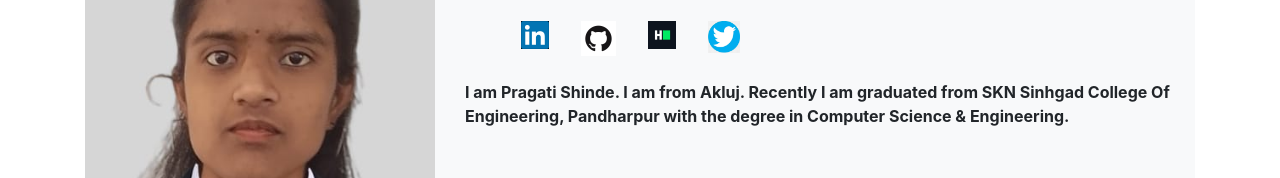
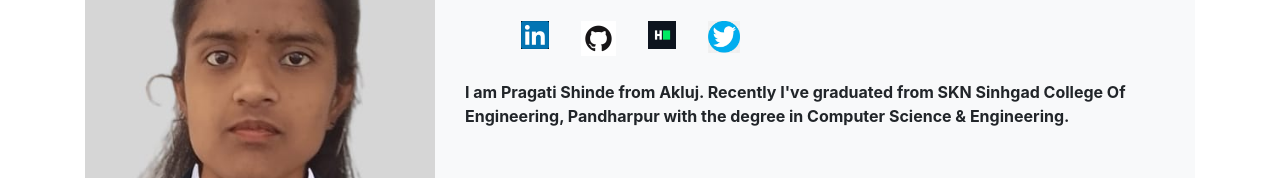
Before and after one commit to PragatiShinde16/PortFolio-Website, a plain HTML site: page index.html in a window 1280 px wide. Shown: the part 888-1066 px from the top of the page. Drawn offline with nearby package versions, Linux system fonts and the light colour scheme; a script that the page names is missing.

Commit message:
Update index.html

```diff
--- a/index.html
+++ b/index.html
@@ -149,7 +149,7 @@
             </ul>
             <div class="font-weight-bold ">
               <p>
-                I am Pragati Shinde. I am from Akluj. Recently I am graduated from SKN Sinhgad College Of Engineering, Pandharpur with the degree in Computer Science & Engineering.
+                I am Pragati Shinde from Akluj. Recently I've graduated from SKN Sinhgad College Of Engineering, Pandharpur with the degree in Computer Science & Engineering.
               </p>
             </div>
           </div>
```
